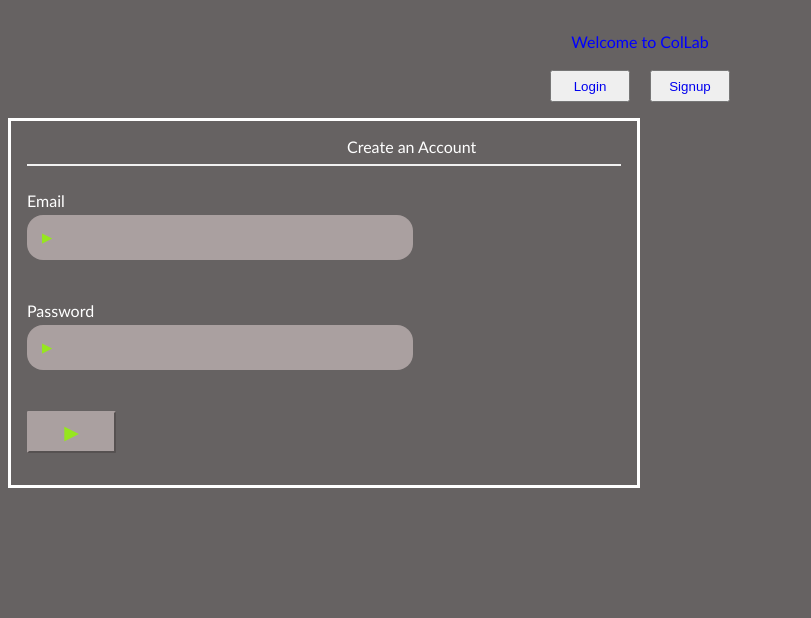
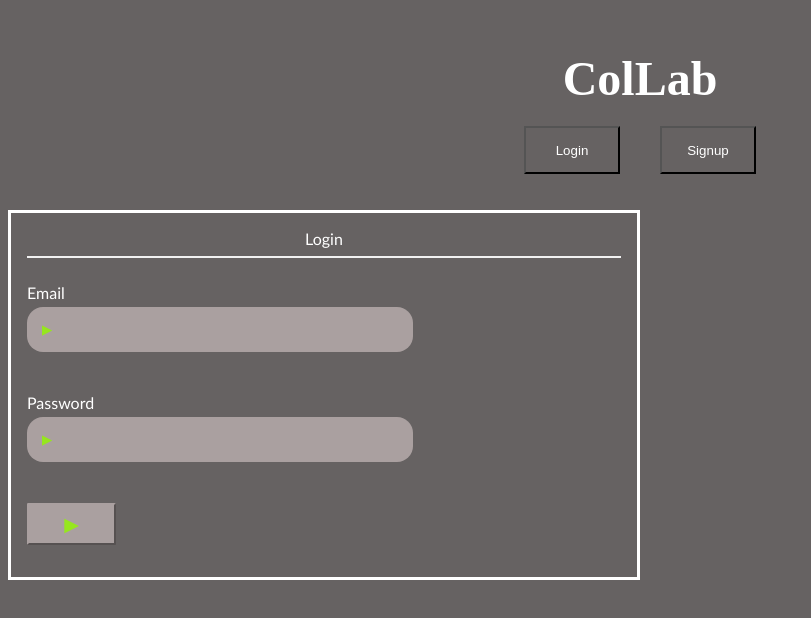
Before and after one commit to efremporter/collab, a React (Create React App) app in the folder frontend/: page /#/login in a window 1280 px wide. Shown: the top 618 px of the page, without its empty margins (0-811 px from the left). Built offline with nearby package versions, Linux system fonts and the light colour scheme.

Commit message:
datetime

```diff
--- a/frontend/package.json
+++ b/frontend/package.json
@@ -37,7 +37,7 @@
       "react-app/jest"
     ]
   },
-  "proxy": "http://localhost:5000",
+  "proxy": "http://localhost:8000",
   "browserslist": {
     "production": [
       ">0.2%",
--- a/frontend/src/components/app.jsx
+++ b/frontend/src/components/app.jsx
@@ -6,7 +6,7 @@ import MainPage from './main/main_page';
 import LoginFormContainer from './session/login_form_container';
 import SignupFormContainer from './session/signup_form_container.js';
 import Profile from './profile/profile';
-import FeedContainer from './profile/feed/feed_container';
+import FeedContainer from './feed/feed_container';
 
 const App = () => (
   <div>
--- /dev/null
+++ b/frontend/src/components/feed/feed.css
@@ -0,0 +1,17 @@
+.feed-title {
+    display: flex;
+    justify-content: center;
+    font-size: 32px;
+}
+
+.feed-beats-container {
+    display: block;
+}
+
+.feed-beat {
+    font-family: Arial, Helvetica, sans-serif;
+    color: pink;
+    margin: 20px;
+    border-radius: 3px;
+    border-color: black;
+}
--- a/frontend/src/components/profile/feed/feed.jsx
+++ b/frontend/src/components/feed/feed.jsx
@@ -1,5 +1,6 @@
-import React from 'react'
+import React from 'react';
 import FeedIndexItem from './feed_index_item';
+import * as feedcss from "./feed.css";
 
 class Feed extends React.Component {
   constructor(props) {
@@ -13,8 +14,8 @@ class Feed extends React.Component {
   render() {
     return (
       <div>
-        <h2>This is the feed!</h2>
-        <div>
+        <div className="feed-title">Beats Feed: </div>
+        <div className="feed-beats-container">
           {this.props.beats.map( (beat, idx) => {
             return <FeedIndexItem key={idx} beat={beat} />
           })}
--- a/frontend/src/components/profile/feed/feed_container.js
+++ b/frontend/src/components/feed/feed_container.js
@@ -1,5 +1,5 @@
 import { connect } from "react-redux";
-import { fetchAllBeats } from "../../../actions/beat_actions";
+import { fetchAllBeats } from "../../actions/beat_actions";
 import Feed from './feed';
 
 const mSTP = state => {
--- /dev/null
+++ b/frontend/src/components/feed/feed_index_item.jsx
@@ -0,0 +1,46 @@
+import React from 'react';
+
+class FeedIndexItem extends React.Component {
+  constructor(props) {
+    super(props)
+  }
+
+  parseDate() {
+    let dateStr = `${this.props.beat.date}`
+    let dateArr = dateStr.split('T')
+    let dateFirst = dateArr[0]
+    let dateSecond = dateArr[1]
+    let dateFirstSplit = dateFirst.split('-')
+    let dateSecondSplit = dateSecond.split(':')
+    let year = dateFirstSplit.slice(0, 1)
+    let month = dateFirstSplit.slice(1, 2)
+    let day = dateFirstSplit.slice(2, 3)
+    let hour = dateSecondSplit.slice(0, 1)
+    let minute = dateSecondSplit.slice(1, 2)
+    let AMPM = ""
+    if (parseInt(`${hour}`) < 12) {
+      AMPM = "AM"
+    } else {
+      let PMHour = parseInt(`${hour}` - 12)
+      hour = `${PMHour}`
+      AMPM = "PM"
+    }
+    return `${hour}:${minute} ${AMPM}  ${month}/${day}/${year[0].slice(2)}`
+
+  }
+
+  render() {
+    return (
+      <div className="feed-beat">
+        <div className="feed-beat-title">
+          {this.props.beat.title}
+        </div>
+        <div className="feed-beat-date">
+          {this.parseDate()}
+        </div>
+      </div>
+    )
+  }
+}
+
+export default FeedIndexItem
--- a/frontend/src/components/nav/navbar.css
+++ b/frontend/src/components/nav/navbar.css
@@ -1,33 +1,45 @@
-.splash-body{
-    /* background-color: grey;
-    height: 100vh;  */
-}
 
-.title{
+.welcome-title{
     display: flex;
     justify-content: center;
-    color: blue
+    font-family: ableton sans;
+    font-size: 48px;
+    font-weight: 800;
 }
 
 .header {
     margin-top: 2rem;
 }
-#login-but button {
-    width: 5rem;
-    height: 2rem;
 
+.login-signup-but-container {
+    display:flex;
+    justify-content: center;
 }
 
-#signup-but button {
-    width: 5rem;
-    height:  2rem;
+.login-but-container,
+.signup-but-container{
+    margin: 20px 20px 20px 20px;
 }
 
-#login-signup-but {
-    display:flex;
-    justify-content: center;
+.login-but-container button,
+.signup-but-container button {
+    width: 6rem;
+    height: 3rem;
+    background-color: rgb(102, 98, 98);
+}
 
+.login-but:hover,
+.signup-but:hover {
+    background-color: red;
+    cursor: pointer;
 }
-#login-but, #signup-but{
-     margin: 0px 10px 0px 10px;
+
+.login-but-text,
+.signup-but-text {
+    color: white;
 }
+
+/* .login-but-text:hover,
+.signup-but-text:hover {
+    color: black;
+} */
--- a/frontend/src/components/nav/navbar.js
+++ b/frontend/src/components/nav/navbar.js
@@ -1,6 +1,7 @@
 import React from 'react';
 import { Link } from 'react-router-dom'
-import navbar from './navbar.css'
+import * as navbarcss from './navbar.css'
+
 class NavBar extends React.Component {
   constructor(props) {
     super(props);
@@ -24,14 +25,16 @@ class NavBar extends React.Component {
         );
       } else {
         return (
-            <div id='login-signup-but'>
-                <div id='login-but' >
-              <button><Link to={'/login'} style={{ textDecoration: 'none' }}>Login</Link></button>
+            <div>
+              <div className="welcome-title">ColLab</div>
+              <div className='login-signup-but-container'>
+                <div className='login-but-container' >
+                  <button className='login-but'><Link className="login-but-text" to={'/login'} style={{ textDecoration: 'none' }}>Login</Link></button>
                 </div>
-                <div id='signup-but'>
-              <button><Link to={'/signup'} style={{ textDecoration: 'none' }}>Signup</Link></button>
+                <div className='signup-but-container'>
+                  <button className='signup-but'><Link className="signup-but-text" to={'/signup'} style={{ textDecoration: 'none' }}>Signup</Link></button>
                 </div>
-
+              </div>
             </div>
         );
       }
@@ -41,11 +44,9 @@ class NavBar extends React.Component {
       return (
       <div className="splash-body">
         <div className='header'>
-            <div className="title">Welcome to ColLab</div>
-
             <br/>
-              {this.getLinks()}
-         </div>
+            {this.getLinks()}
+        </div>
       </div>
 
       );
--- a/frontend/src/components/profile/feed/feed_index_item.jsx
+++ /dev/null
@@ -1,17 +0,0 @@
-import React from 'react';
-
-class FeedIndexItem extends React.Component {
-  constructor(props) {
-    super(props)
-  }
-
-  render() {
-    return (
-      <div>
-        This beat is called: {this.props.beat.title}
-      </div>
-    )
-  }
-}
-
-export default FeedIndexItem
--- a/frontend/src/components/session/login_form.js
+++ b/frontend/src/components/session/login_form.js
@@ -1,5 +1,6 @@
 import React from 'react';
 import { withRouter } from 'react-router-dom';
+import * as logincss from './signup-login.css'
 
 class LoginForm extends React.Component {
   constructor(props) {
@@ -62,11 +63,11 @@ class LoginForm extends React.Component {
 
       <form className='signup-form' onSubmit={this.handleSubmit}>
         <div className='input-elements'>
-          <div id='form-title'>Create an Account</div>
+          <div className='form-title'>Login</div>
           <hr/>
-          <div id="email-bar">Email
+          <div className="email-bar">Email
               <input
-                id="email-bar"
+                className="email-bar"
                 type="text"
                 value={this.state.email}
                 onChange={this.update('email')}
@@ -74,7 +75,7 @@ class LoginForm extends React.Component {
               />
           </div>
             <br/>
-          <div id="password-bar">Password
+          <div className="password-bar">Password
               <input
                 type="password"
                 value={this.state.password}
@@ -83,7 +84,7 @@ class LoginForm extends React.Component {
               />
           </div>
             <br/>
-          <input id='form-but' type="submit" value="▶" />
+          <input className='form-but' type="submit" value="▶" />
             {this.renderErrors()}
           </div>
         </form>
--- a/frontend/src/components/session/signup-login.css
+++ b/frontend/src/components/session/signup-login.css
@@ -17,29 +17,29 @@ input[type=text], input[type=password] {
   border-radius: 1rem;
 }
 
-#form-title{
+.form-title{
   color: white;
-  position: relative;
+  display: flex;
+  justify-content: center;
   left: 20rem;
 }
-
 
 
 ::placeholder{
   color: rgb(150, 230, 30)
 }
 
-#email-bar :focus{
+.email-bar :focus{
   background-color: orange;
   outline: none;
 }
 
-#password-bar :focus{
+.password-bar :focus{
   background-color: skyblue;
   outline: none;
 }
 
-#username-bar :focus{
+.username-bar :focus{
   background-color: rgb(224, 121, 103);
   outline: none;
 }
@@ -59,7 +59,7 @@ body{
   background-color: rgb(102, 98, 98);
 }
 
-#form-but{
+.form-but{
   width: 15%;
   height: 42px;
   border-color: #aaa0a0;
@@ -70,9 +70,9 @@ body{
 
 }
 
-#form-but:hover {
+.form-but:hover {
   background-color: red;
   color: black;
   border-color: red;
-   cursor: pointer;
+  cursor: pointer;
 }
--- a/frontend/src/components/session/signup_form.js
+++ b/frontend/src/components/session/signup_form.js
@@ -1,6 +1,7 @@
 import React from 'react';
 import { withRouter } from 'react-router-dom';
-import signup from './signup-login.css'
+import * as signupcss from './signup-login.css'
+
 class SignupForm extends React.Component {
   constructor(props) {
     super(props);
@@ -59,10 +60,10 @@ class SignupForm extends React.Component {
 
         <form className='signup-form' onSubmit={this.handleSubmit}>
           <div className="input-elements">
-            <div id='form-title'>Create an Account</div>
+            <div className='form-title'>Create an Account</div>
             <hr/>
             <br/>
-            <div id='email-bar'>Email
+            <div className='email-bar'>Email
                 <input
                   type="text"
                   value={this.state.email}
@@ -71,16 +72,16 @@ class SignupForm extends React.Component {
                 />
             </div>
             <br/>
-            <div id="username-bar">Username
+            <div className="username-bar">Username
                 <input type="text"
-                  id="username-bar"
+                  className="username-bar"
                   value={this.state.handle}
                   onChange={this.update('handle')}
                   placeholder="▶"
                 />
             </div>
             <br/>
-          <div id="password-bar">Password
+          <div className="password-bar">Password
                 <input
                   type="password"
                   value={this.state.password}
@@ -89,7 +90,7 @@ class SignupForm extends React.Component {
                 />
             </div>
             <br/>
-            <div id="password-bar">Confirm Password
+            <div className="password-bar">Confirm Password
                 <input
                   type="password"
                   value={this.state.password2}
@@ -98,7 +99,7 @@ class SignupForm extends React.Component {
                 />
             </div>
             <br/>
-            <input id='form-but' type="submit" value="▶" />
+            <input className='form-but' type="submit" value="▶" />
             {this.renderErrors()}
           </div>
         </form>
```
Also changed, not shown: 1 other file (tests, documents, lock files or other folders).
